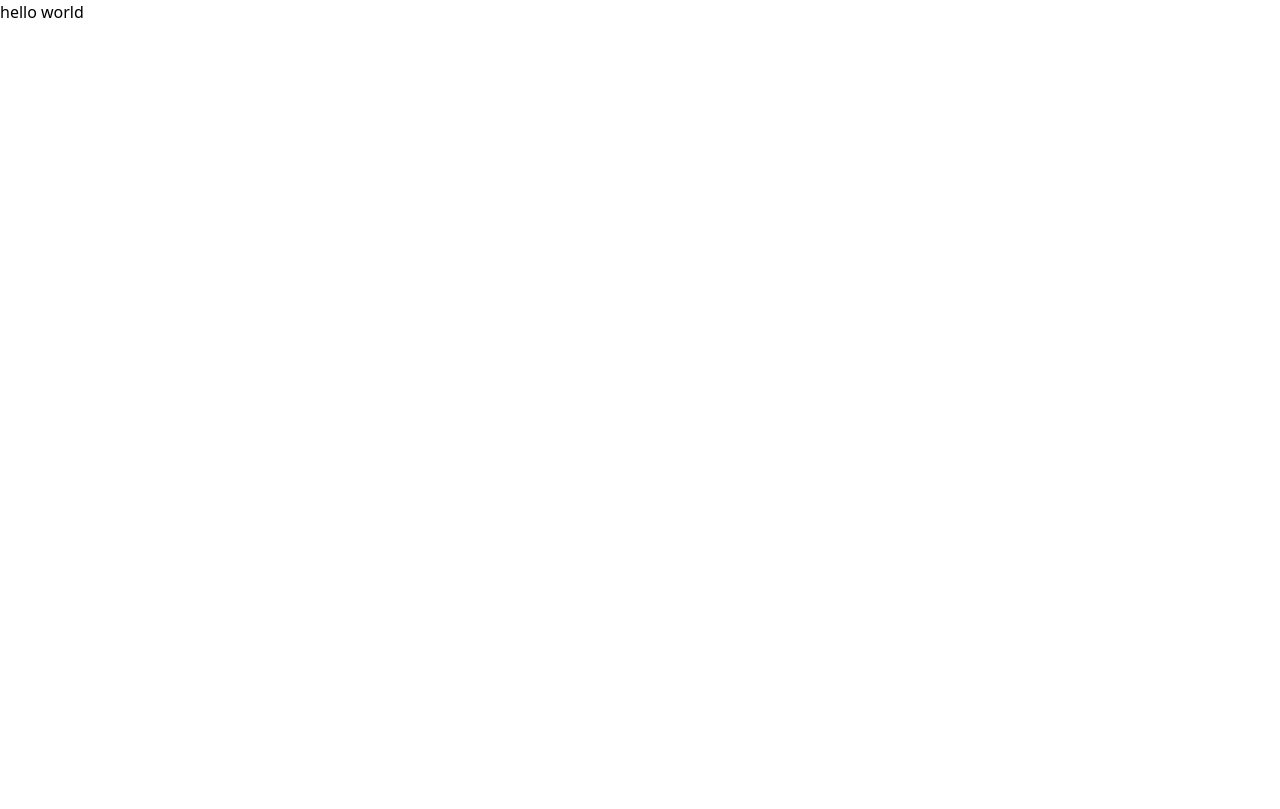
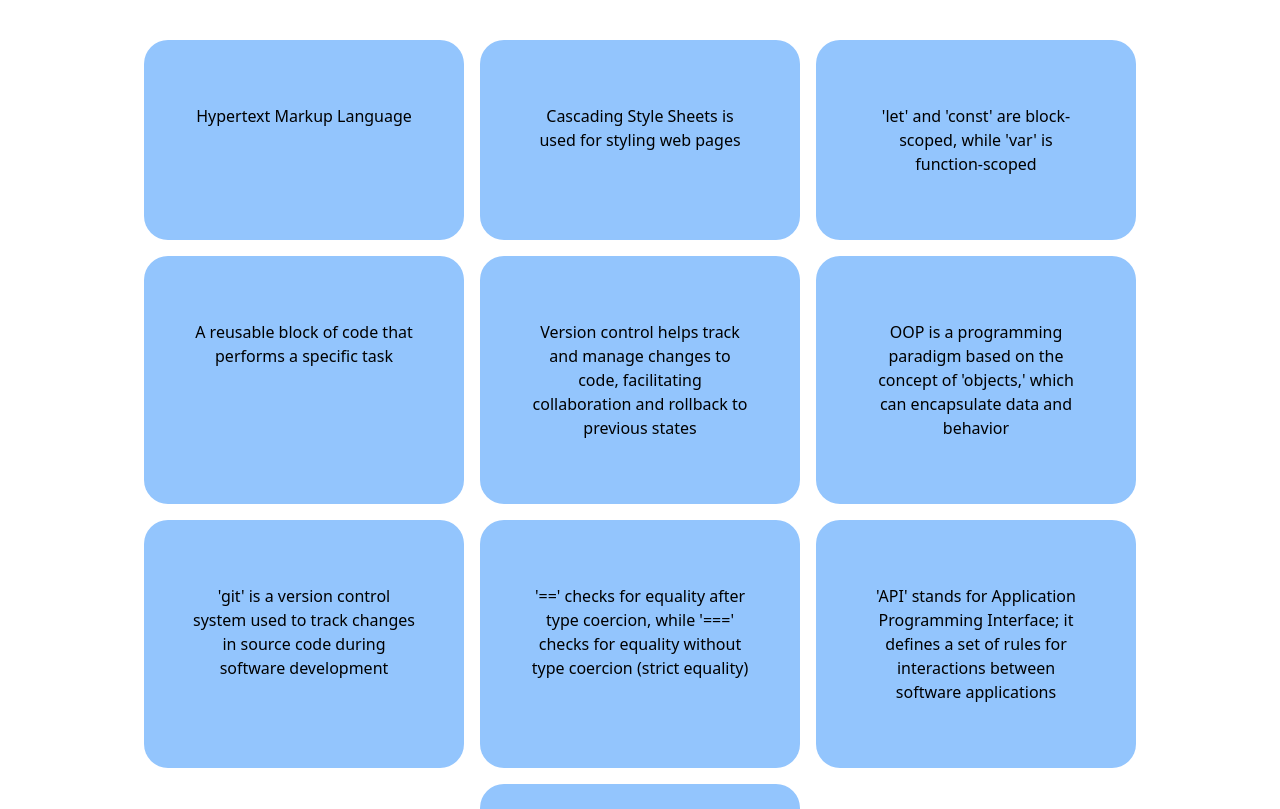
Before and after one commit to arentalb/react-practice-components, a React (Vite) app: page / in a window 1280 px wide. Shown: the top 809 px of the page. Built offline with nearby package versions, Linux system fonts and the light colour scheme.

Commit message:
First way (simple )

```diff
--- a/src/App.jsx
+++ b/src/App.jsx
@@ -1,5 +1,14 @@
+import { flashcards } from "./data.js";
+import { FlashCard } from "./FlashCard.jsx";
+
 function App() {
-  return <p>hello world </p>;
+  return (
+    <div className={"flex flex-wrap gap-4 p-10 justify-center"}>
+      {flashcards.map((flashcard) => (
+        <FlashCard flashcard={flashcard} key={flashcard.id} />
+      ))}
+    </div>
+  );
 }
 
 export default App;
--- /dev/null
+++ b/src/FlashCard.jsx
@@ -0,0 +1,24 @@
+import { useState } from "react";
+
+export function FlashCard({ flashcard }) {
+  const [isQuetionShowen, setIsQuetionShowen] = useState();
+
+  function handelToggle() {
+    setIsQuetionShowen(!isQuetionShowen);
+  }
+
+  return (
+    <div
+      onClick={handelToggle}
+      className={`${
+        isQuetionShowen ? "bg-red-300 " : "bg-blue-300 "
+      } px-12 py-16 w-80 rounded-3xl text-center`}
+    >
+      {isQuetionShowen ? (
+        <p>{flashcard.question}</p>
+      ) : (
+        <p>{flashcard.answer}</p>
+      )}
+    </div>
+  );
+}
--- /dev/null
+++ b/src/data.js
@@ -0,0 +1,61 @@
+export const flashcards = [
+  {
+    id: 1,
+    question: "What does HTML stand for?",
+    answer: "Hypertext Markup Language",
+  },
+  {
+    id: 2,
+    question: "What is the primary purpose of CSS?",
+    answer: "Cascading Style Sheets is used for styling web pages",
+  },
+  {
+    id: 3,
+    question:
+      "What is the difference between 'let', 'const', and 'var' in JavaScript?",
+    answer:
+      "'let' and 'const' are block-scoped, while 'var' is function-scoped",
+  },
+  {
+    id: 4,
+    question: "What is a function in programming?",
+    answer: "A reusable block of code that performs a specific task",
+  },
+  {
+    id: 5,
+    question:
+      "What is the significance of version control in software development?",
+    answer:
+      "Version control helps track and manage changes to code, facilitating collaboration and rollback to previous states",
+  },
+  {
+    id: 6,
+    question: "Explain the concept of 'object-oriented programming' (OOP).",
+    answer:
+      "OOP is a programming paradigm based on the concept of 'objects,' which can encapsulate data and behavior",
+  },
+  {
+    id: 7,
+    question: "What is the purpose of the 'git' command in version control?",
+    answer:
+      "'git' is a version control system used to track changes in source code during software development",
+  },
+  {
+    id: 8,
+    question: "What is the difference between '=='' and '===' in JavaScript?",
+    answer:
+      "'==' checks for equality after type coercion, while '===' checks for equality without type coercion (strict equality)",
+  },
+  {
+    id: 9,
+    question: "Explain the term 'API' in the context of web development.",
+    answer:
+      "'API' stands for Application Programming Interface; it defines a set of rules for interactions between software applications",
+  },
+  {
+    id: 10,
+    question: "What is the purpose of the 'npm' command in Node.js?",
+    answer:
+      "'npm' (Node Package Manager) is used to install and manage packages (libraries) in a Node.js project",
+  },
+];
```
